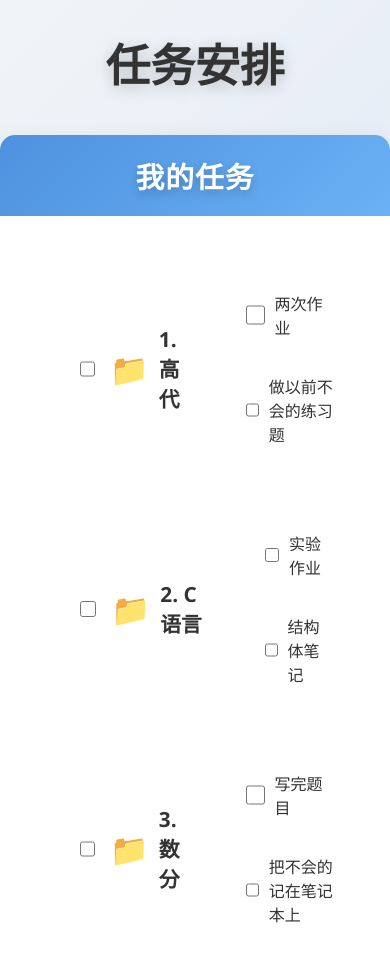
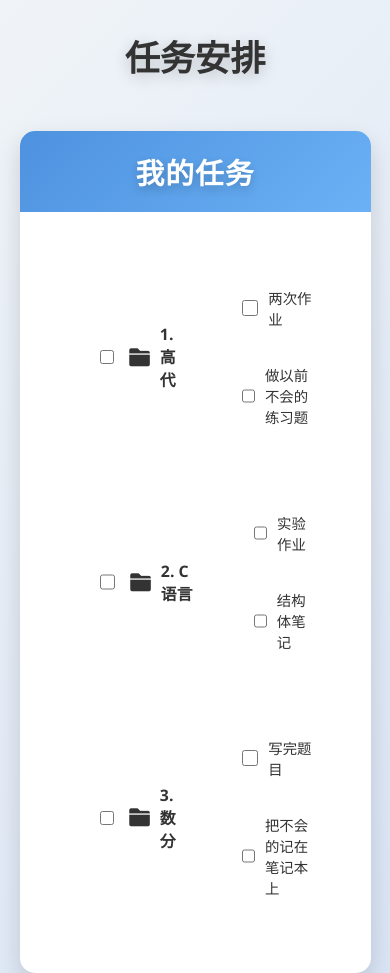
Before and after one commit to eyJjaG/plan, a plain HTML site: page index.html in a window 390 px wide. Shown: the top 973 px of the page. Drawn offline with Linux system fonts and the light colour scheme.

Commit message:
index.html

```diff
--- a/index.html
+++ b/index.html
@@ -4,6 +4,8 @@
     <meta charset="UTF-8">
     <meta name="viewport" content="width=device-width, initial-scale=1.0">
     <title>任务安排</title>
+    <!-- Font Awesome -->
+    <link rel="stylesheet" href="https://cdnjs.cloudflare.com/ajax/libs/font-awesome/6.0.0-beta3/css/all.min.css">
     <style>
         /* 全局样式 */
         body {
@@ -12,6 +14,10 @@
             margin: 0;
             padding: 0;
             color: #333;
+            display: flex;
+            flex-direction: column;
+            align-items: center;
+            min-height: 100vh;
         }
 
         h1 {
@@ -20,12 +26,14 @@
             margin: 30px 0;
             color: #333;
             text-shadow: 0 4px 15px rgba(0, 0, 0, 0.2);
+            width: 100%;
         }
 
         /* 卡片容器 */
         .task-container {
             max-width: 750px;
-            margin: 40px auto;
+            width: 90%;
+            margin: 20px auto;
             background: #ffffff;
             box-shadow: 0 10px 25px rgba(0, 0, 0, 0.15);
             border-radius: 15px;
@@ -80,7 +88,9 @@
         }
 
         .main-task span::before {
-            content: '📁';
+            content: '\f07b'; /* 使用Font Awesome的文件夹图标 */
+            font-family: "Font Awesome 6 Free";
+            font-weight: 900;
             font-size: 1.5em;
         }
 
@@ -137,6 +147,24 @@
 
         input[type="checkbox"]:hover {
             transform: scale(1.2);
+        }
+
+        @media (max-width: 600px) {
+            h1 {
+                font-size: 2.2em;
+            }
+
+            .main-task {
+                font-size: 1.1em;
+            }
+
+            .main-task span::before {
+                font-size: 1.3em;
+            }
+
+            li span {
+                font-size: 0.9em;
+            }
         }
     </style>
 </head>
```
